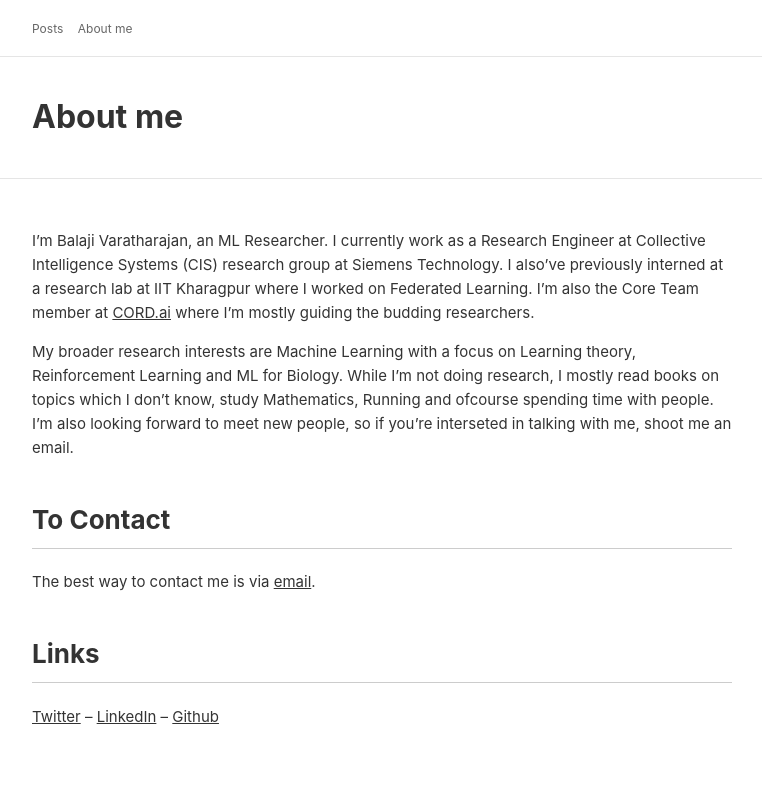
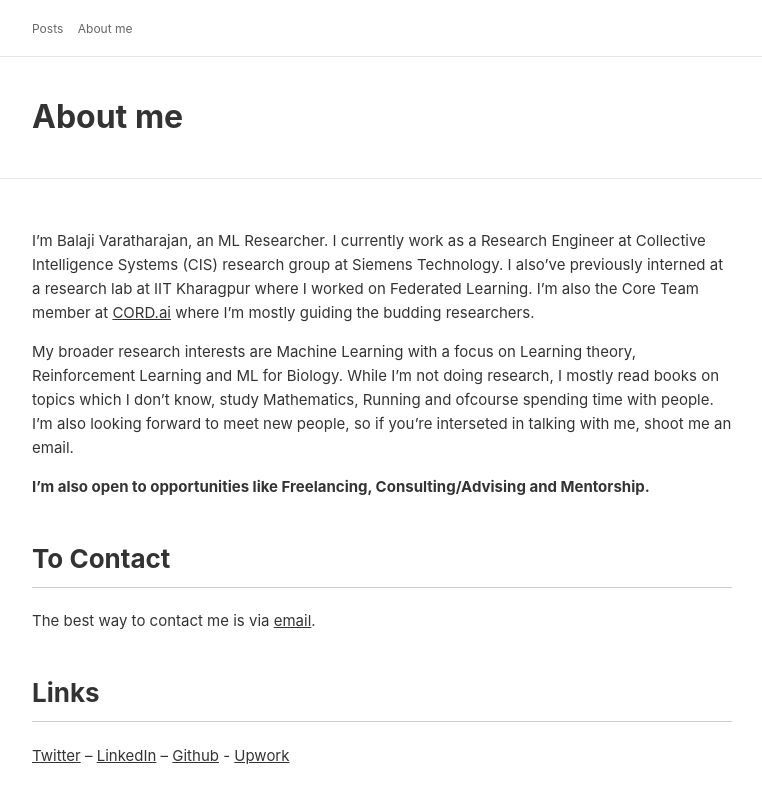
Before and after one commit to BalajiAI/balajiai.github.io, a Jekyll site: the page built from about_me.md, in a window 1280 px wide. Shown: the top 803 px of the page, without its empty margins (258-1020 px from the left). Built offline with Jekyll 4.4.1, drawn with Linux system fonts in a browser that asks for light colours.

Commit message:
Update about_me.md

```diff
--- a/about_me.md
+++ b/about_me.md
@@ -16,8 +16,10 @@ study Mathematics, Running and ofcourse spending time with people.
 I'm also looking forward to meet new people, so if you're interseted in talking with me, shoot me
 an email.
 
+**I'm also open to opportunities like Freelancing, Consulting/Advising and Mentorship.**
+
 ## To Contact
 The best way to contact me is via [email](mailto:balajivd01@gmail.com).
 
 ## Links
-[Twitter](https://twitter.com/balajiai) – [LinkedIn](https://www.linkedin.com/in/balaji-ai/) – [Github](https://github.com/balajiai)
+[Twitter](https://twitter.com/balajiai) – [LinkedIn](https://www.linkedin.com/in/balaji-ai/) – [Github](https://github.com/balajiai) - [Upwork](https://www.upwork.com/freelancers/~01b311e9ac4c2d192b)
```
